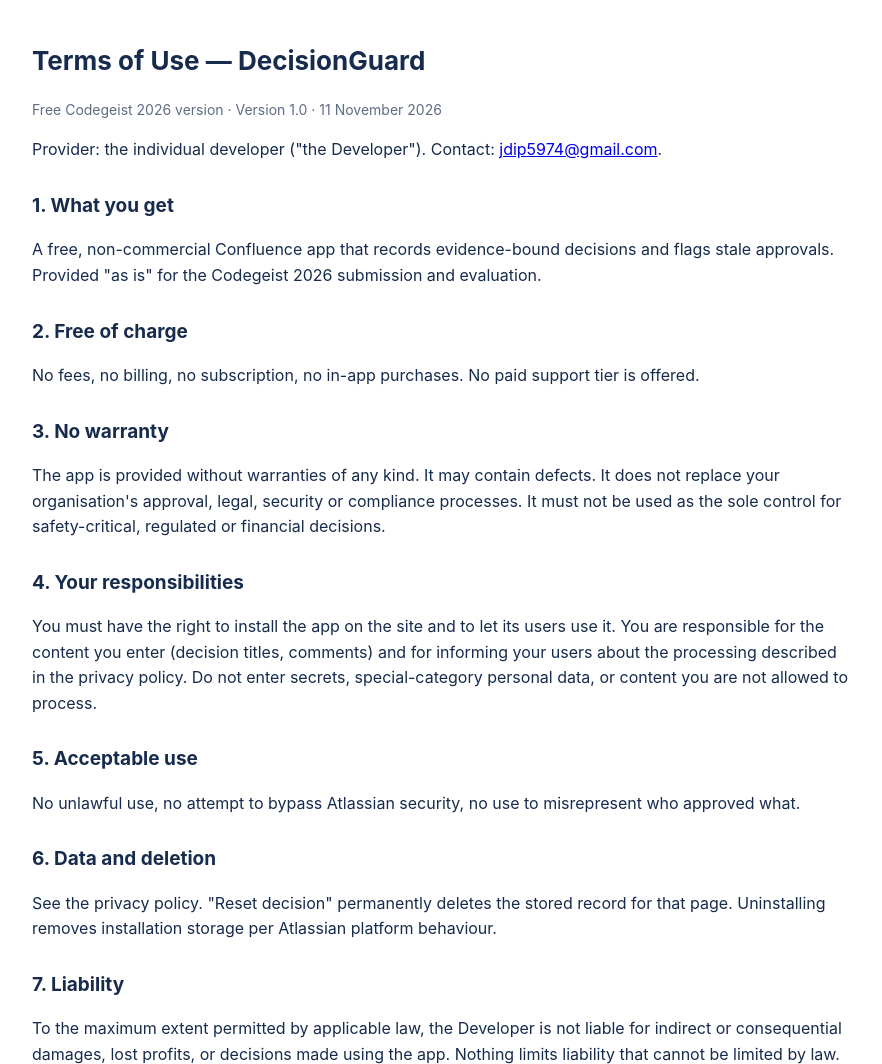
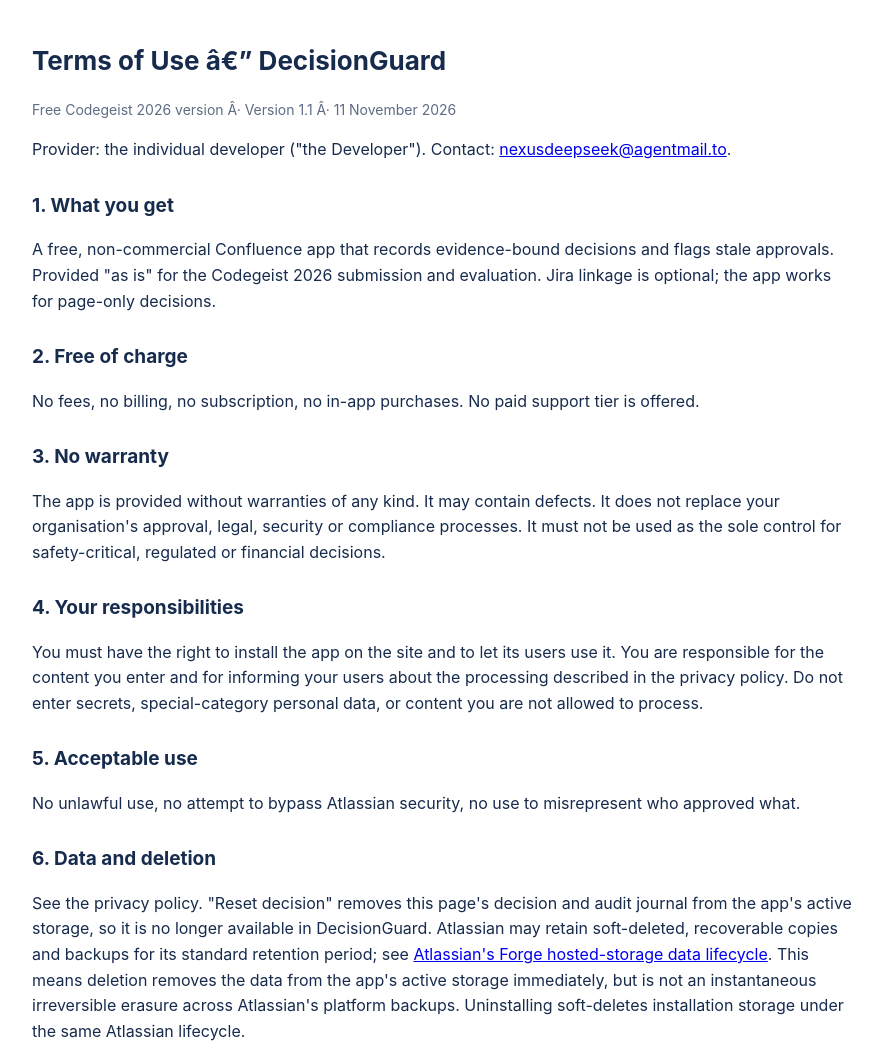
Before and after one commit to SamCT86/decisionguard-policy, a plain HTML site: page terms.html in a window 1280 px wide. Shown: the top 1064 px of the page, without its empty margins (198-1080 px from the left). Drawn offline with Linux system fonts and the light colour scheme.

Commit message:
Terms v1.1: Atlassian lifecycle-corrected deletion wording; verified support mailbox

```diff
--- a/terms.html
+++ b/terms.html
@@ -1,15 +1,14 @@
-<!doctype html><html lang="en"><head><meta charset="utf-8"><title>DecisionGuard — Terms of Use</title><meta name="viewport" content="width=device-width,initial-scale=1"><style>body{font:16px/1.6 -apple-system,Segoe UI,Roboto,sans-serif;max-width:820px;margin:40px auto;padding:0 20px;color:#172b4d}h1{font-size:26px}h2{font-size:19px;margin-top:28px}code{background:#f1f2f4;padding:1px 5px;border-radius:4px}.muted{color:#5e6c84;font-size:14px}</style></head><body>
-<h1>Terms of Use — DecisionGuard</h1>
-<p class="muted">Free Codegeist 2026 version · Version 1.0 · 11 November 2026</p>
-<p>Provider: the individual developer ("the Developer"). Contact: <a href="mailto:jdip5974@gmail.com">jdip5974@gmail.com</a>.</p>
-<h2>1. What you get</h2><p>A free, non-commercial Confluence app that records evidence-bound decisions and flags stale approvals. Provided "as is" for the Codegeist 2026 submission and evaluation.</p>
+<!doctype html><html lang="en"><head><meta charset="utf-8"><title>DecisionGuard â€” Terms of Use</title><meta name="viewport" content="width=device-width,initial-scale=1"><style>body{font:16px/1.6 -apple-system,Segoe UI,Roboto,sans-serif;max-width:820px;margin:40px auto;padding:0 20px;color:#172b4d}h1{font-size:26px}h2{font-size:19px;margin-top:28px}code{background:#f1f2f4;padding:1px 5px;border-radius:4px}.muted{color:#5e6c84;font-size:14px}</style></head><body>
+<h1>Terms of Use â€” DecisionGuard</h1>
+<p class="muted">Free Codegeist 2026 version Â· Version 1.1 Â· 11 November 2026</p>
+<p>Provider: the individual developer ("the Developer"). Contact: <a href="mailto:nexusdeepseek@agentmail.to">nexusdeepseek@agentmail.to</a>.</p>
+<h2>1. What you get</h2><p>A free, non-commercial Confluence app that records evidence-bound decisions and flags stale approvals. Provided "as is" for the Codegeist 2026 submission and evaluation. Jira linkage is optional; the app works for page-only decisions.</p>
 <h2>2. Free of charge</h2><p>No fees, no billing, no subscription, no in-app purchases. No paid support tier is offered.</p>
 <h2>3. No warranty</h2><p>The app is provided without warranties of any kind. It may contain defects. It does not replace your organisation's approval, legal, security or compliance processes. It must not be used as the sole control for safety-critical, regulated or financial decisions.</p>
-<h2>4. Your responsibilities</h2><p>You must have the right to install the app on the site and to let its users use it. You are responsible for the content you enter (decision titles, comments) and for informing your users about the processing described in the privacy policy. Do not enter secrets, special-category personal data, or content you are not allowed to process.</p>
+<h2>4. Your responsibilities</h2><p>You must have the right to install the app on the site and to let its users use it. You are responsible for the content you enter and for informing your users about the processing described in the privacy policy. Do not enter secrets, special-category personal data, or content you are not allowed to process.</p>
 <h2>5. Acceptable use</h2><p>No unlawful use, no attempt to bypass Atlassian security, no use to misrepresent who approved what.</p>
-<h2>6. Data and deletion</h2><p>See the privacy policy. "Reset decision" permanently deletes the stored record for that page. Uninstalling removes installation storage per Atlassian platform behaviour.</p>
+<h2>6. Data and deletion</h2><p>See the privacy policy. "Reset decision" removes this page's decision and audit journal from the app's active storage, so it is no longer available in DecisionGuard. Atlassian may retain soft-deleted, recoverable copies and backups for its standard retention period; see <a href="https://developer.atlassian.com/platform/forge/storage-reference/hosted-storage-data-lifecycle/">Atlassian's Forge hosted-storage data lifecycle</a>. This means deletion removes the data from the app's active storage immediately, but is not an instantaneous irreversible erasure across Atlassian's platform backups. Uninstalling soft-deletes installation storage under the same Atlassian lifecycle.</p>
 <h2>7. Liability</h2><p>To the maximum extent permitted by applicable law, the Developer is not liable for indirect or consequential damages, lost profits, or decisions made using the app. Nothing limits liability that cannot be limited by law.</p>
 <h2>8. Changes and termination</h2><p>The Developer may update or discontinue the free app. Material changes will be posted at the same location with a new date.</p>
 <h2>9. Governing law</h2><p>Sweden.</p>
-<p class="muted">This document is a plain-language baseline for a free contest app; the Founder remains responsible for legal review.</p>
 </body></html>
```
